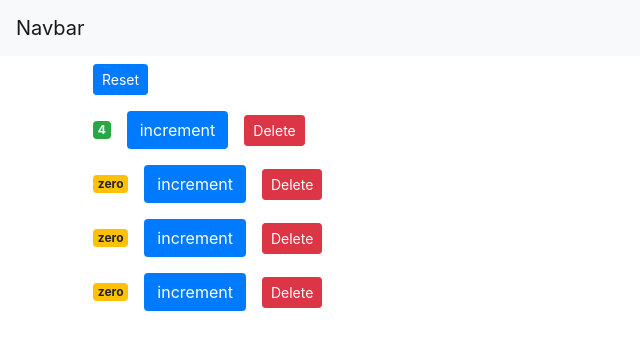
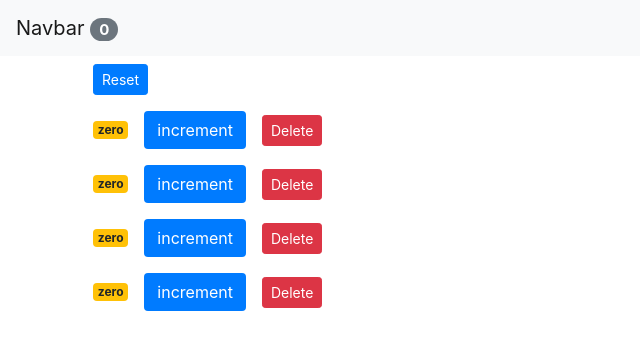
Before and after one commit to Amsvi/Reactjs, a React (Create React App) app in the folder count/: page / in a window 1280 px wide. Shown: the top 350 px of the page, without its empty margins (0-640 px from the left). Built offline with nearby package versions, Linux system fonts and the light colour scheme.

Commit message:
Add totalCounter & lift the state from Counters to App component

```diff
--- a/count/src/App.js
+++ b/count/src/App.js
@@ -4,12 +4,51 @@
 import "./App.css";
 
 class App extends Component {
+  state = {
+    counters: [
+      { id: 0, value: 0 },
+      { id: 1, value: 0 },
+      { id: 2, value: 0 },
+      { id: 3, value: 0 },
+    ],
+  };
+
+  handleIncrement = (counter) => {
+    const counters = [...this.state.counters];
+    const index = counters.indexOf(counter);
+    counters[index] = { ...counter };
+    counters[index].value++;
+    this.setState({ counters });
+  };
+
+  handleReset = () => {
+    const counters = this.state.counters.map((c) => {
+      c.value = 0;
+      return c;
+    });
+    this.setState({ counters });
+  };
+
+  //we dont update the state directly, we should make a array without given deleteID
+  //and then call setstate of component and let the react update the state
+  handleDeleteEvent = (deleteID) => {
+    const conters1 = this.state.counters.filter((m) => m.id !== deleteID);
+    this.setState({ counters: conters1 });
+  };
+
   render() {
     return (
       <React.Fragment>
-        <NavBar />
+        <NavBar
+          totalCounters={this.state.counters.filter((c) => c.value > 0).length}
+        />
         <main className="container">
-          <Counters />
+          <Counters
+            counters={this.state.counters}
+            onIncrement={this.handleIncrement}
+            onDelete={this.handleDeleteEvent}
+            onReset={this.handleReset}
+          />
         </main>
       </React.Fragment>
     );
--- a/count/src/components/Counters.jsx
+++ b/count/src/components/Counters.jsx
@@ -2,52 +2,21 @@
 import Counter from "./counter";
 
 class Counters extends Component {
-  state = {
-    counters: [
-      { id: 0, value: 4 },
-      { id: 1, value: 0 },
-      { id: 2, value: 0 },
-      { id: 3, value: 0 },
-    ],
-  };
-
-  handleIncrement = (counter) => {
-    const counters = [...this.state.counters];
-    const index = counters.indexOf(counter);
-    counters[index] = { ...counter };
-    counters[index].value++;
-    this.setState({ counters });
-  };
-
-  handleReset = () => {
-    const counters = this.state.counters.map((c) => {
-      c.value = 0;
-      return c;
-    });
-    this.setState({ counters });
-  };
-
-  //we dont update the state directly, we should make a array without given deleteID
-  //and then call setstate of component and let the react update the state
-  handleDeleteEvent = (deleteID) => {
-    const conters1 = this.state.counters.filter((m) => m.id !== deleteID);
-    this.setState({ counters: conters1 });
-  };
   render() {
     return (
       <div>
         <button
-          onClick={this.handleReset}
+          onClick={this.props.onReset}
           className="btn btn-primary btn-sm m-2"
         >
           Reset
         </button>
-        {this.state.counters.map((counter) => (
+        {this.props.counters.map((counter) => (
           <Counter
-            onDelete={this.handleDeleteEvent}
+            counter={counter}
+            onDelete={this.props.onDelete}
+            onIncrement={this.props.onIncrement}
             key={counter.id}
-            counter={counter}
-            onIncrement={this.handleIncrement}
           ></Counter>
         ))}
       </div>
--- a/count/src/components/counter.jsx
+++ b/count/src/components/counter.jsx
@@ -3,7 +3,6 @@
 class Counter extends Component {
   // by removing state it becomes controlled component
   // it recieves all the data via props and raises event when ever data need to be changed.
-  // at this time this component is entirely controlled by its parent.
   render() {
     return (
       <div>
--- a/count/src/components/navbar.jsx
+++ b/count/src/components/navbar.jsx
@@ -5,7 +5,10 @@
     return (
       <nav className="navbar navbar-light bg-light">
         <a class="navbar-brand" href="#">
-          Navbar
+          Navbar{" "}
+          <span className="badge badge-pill badge-secondary">
+            {this.props.totalCounters}
+          </span>
         </a>
       </nav>
     );
```
